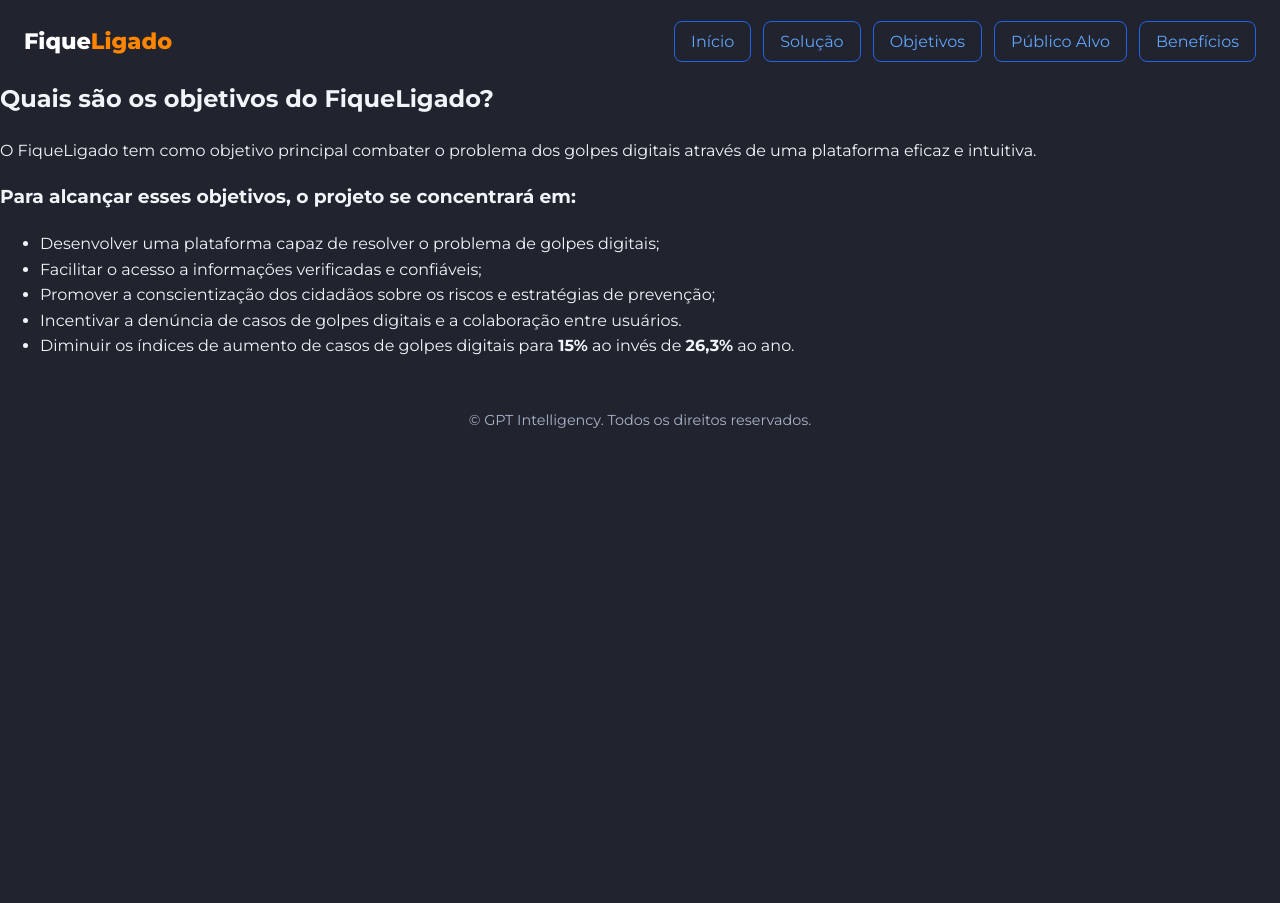
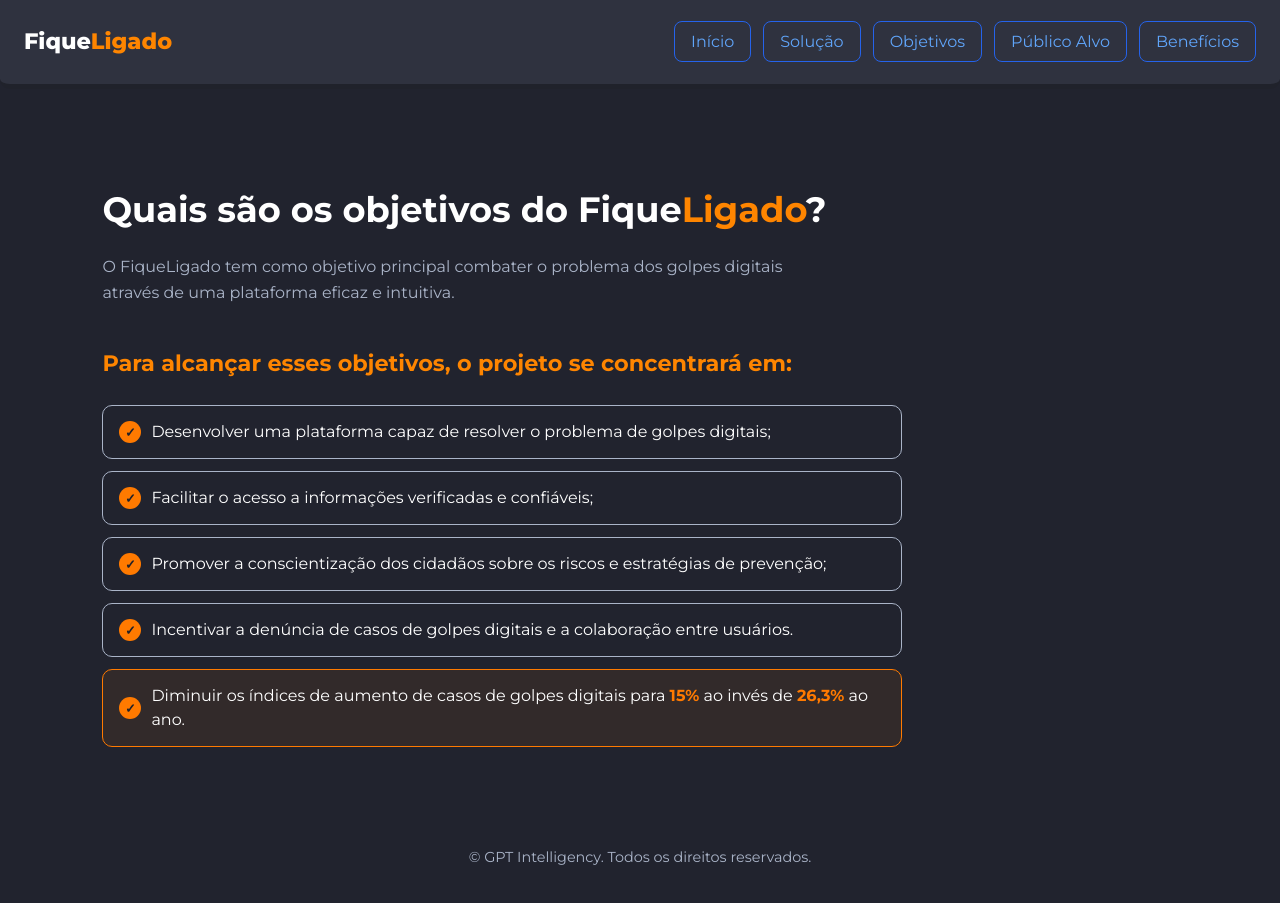
Before and after one commit to Tibaass/CitizenTech, a plain HTML site: page src/pages/objetivos.html in a window 1280 px wide. Before the commit the page ends 800 px from the top, so only its background shows below. Drawn offline with Linux system fonts and the light colour scheme; files whose address does not match are found by name.

Commit message:
feat: estilizando página objetivos

```diff
--- a/src/css/style.css
+++ b/src/css/style.css
@@ -99,12 +99,15 @@ p#techtexto{
 .topo {
     max-width: var(--largura);
     margin: 0 auto;
-    padding: 24px 24px 0;
+    padding: 24px;
     display: flex;
     flex-wrap: wrap;
     align-items: center;
     justify-content: space-between;
     gap: 16px;
+    background-color: #2f323f;
+    border-radius: 0 0 10px 10px;
+    border-bottom: 5px solid rgba(0, 0, 0, 0.322);
 }
 
 .nomeSite {
@@ -674,14 +677,98 @@ section.sinais {
     color: #FFFFFF;
 }
 
+/* objetivos */
+
+.objetivos {
+    padding: 64px 8%;
+    color: #fff;
+}
+
+.objetivos h2 {
+    font-size: 2.2rem;
+    margin-bottom: 16px;
+}
+
+.objetivos h2 span {
+    color: var(--corDestaque);
+}
+
+.introducao {
+    max-width: 720px;
+    line-height: 1.6;
+    color: var(--corSecundaria);
+    margin-bottom: 40px;
+}
+
+.objetivos h3 {
+    font-size: 1.4rem;
+    color: var(--corDestaque);
+    margin-bottom: 24px;
+}
+
+.objetivos-lista {
+    list-style: none;
+    padding: 0;
+    margin: 0;
+    max-width: 800px;
+    display: flex;
+    flex-direction: column;
+    gap: 12px;
+}
+
+.objetivos-lista li {
+    position: relative;
+    padding: 14px 18px 14px 48px;
+    border: 1px solid var(--corSecundaria);
+    border-radius: 10px;
+    line-height: 1.5;
+    transition: transform .2s, background .2s;
+}
+
+.objetivos-lista li:hover {
+    transform: translateX(6px);
+    border: 1px solid var(--corPrincipal);
+}
+
+.objetivos-lista li.meta {
+  border: 1px solid #ff7a00;
+  background: rgba(255, 122, 0, .08);
+}
+.objetivos-lista li.meta strong {
+    color: #ff7a00;
+}
+
+.objetivos-lista li::before {
+    content: "✓";
+    position: absolute;
+    left: 16px;
+    top: 50%;
+    transform: translateY(-50%);
+    width: 22px;
+    height: 22px;
+    border-radius: 50%;
+    background: #ff7a00;
+    color: #1f2029;
+    font-size: .8rem;
+    font-weight: 700;
+    display: flex;
+    align-items: center;
+    justify-content: center;
+}
+
 /* footer */
 
 footer {
     background-color: var(--fundo);
     color: var(--corSecundaria);
     text-align: center;
+    padding: 20px 20px 20px 20px;
+    font-size: 0.9rem;
+
+}
+
+.config {
     padding: 20px;
-    font-size: 0.9rem;
 }
 
 /* Responsividade */
```
